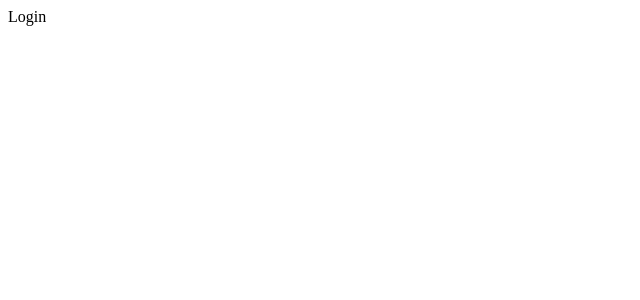
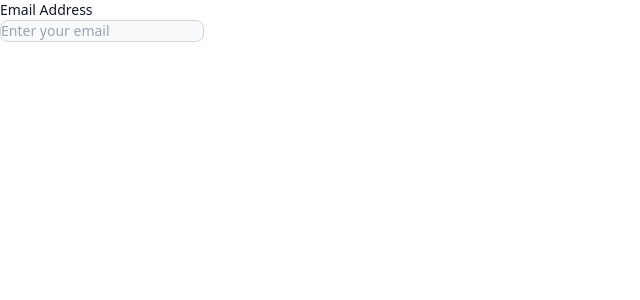
Before and after one commit to RobertSternal/Sneaker-Finder, a Next.js app in the folder SneakerFinder/Client/: page /auth/login in a window 1280 px wide. Shown: the top 300 px of the page, without its empty margins (0-640 px from the left). Built offline with nearby package versions, Linux system fonts and the light colour scheme.

Commit message:
Repair TailwindCSS

```diff
--- a/SneakerFinder/Client/src/app/layout.tsx
+++ b/SneakerFinder/Client/src/app/layout.tsx
@@ -5,8 +5,15 @@ import "./globals.css";
 const inter = Inter({ subsets: ["latin"] });
 
 export const metadata: Metadata = {
-  title: "Create Next App",
+  title: "Sneaker Finder",
   description: "Generated by create next app",
+  icons: {
+    icon:
+      {
+        url:("./favicon.ico"),
+        href:("./favicon.ico"),
+      },
+  }
 };
 
 export default function RootLayout({
--- a/SneakerFinder/Client/src/pages/index.tsx
+++ b/SneakerFinder/Client/src/app/page.tsx
@@ -1,10 +1,11 @@
 import HomeForm from "@/containers/HomeForm";
-import React from "react";
 
 export default function Home() {
   return (
     <main>
-      <HomeForm />
+      <div>
+        <HomeForm />
+      </div>
     </main>
   );
 }
--- a/SneakerFinder/Client/src/components/AuthInput.tsx
+++ b/SneakerFinder/Client/src/components/AuthInput.tsx
@@ -1,9 +1,23 @@
-import React from 'react'
+import React, { InputHTMLAttributes } from "react";
 
-type Props = {}
+interface AuthInputProps extends InputHTMLAttributes<HTMLInputElement> {
+  label: string;
+  placeholder: string;
+}
 
-export default function AuthInput({}: Props) {
+export default function AuthInput({
+  type,
+  label,
+  placeholder,
+}: AuthInputProps) {
   return (
-    <div>AuthInput</div>
-  )
+    <label className="block mb-2 text-sm font-medium text-gray-900 dark:text-gray-300">
+      {label}
+      <input
+        type={type}
+        className="bg-gray-50 border border-gray-300 text-gray-900 text-sm rounded-lg block"
+        placeholder={placeholder}
+      />
+    </label>
+  );
 }
--- a/SneakerFinder/Client/src/containers/HomeForm.tsx
+++ b/SneakerFinder/Client/src/containers/HomeForm.tsx
@@ -3,7 +3,7 @@ import React from "react";
 export default function HomeForm() {
   return (
     <main>
-      <div>Home</div>
+      <div className="text-red-700">Home</div>
     </main>
   );
 }
--- a/SneakerFinder/Client/src/containers/LoginForm.tsx
+++ b/SneakerFinder/Client/src/containers/LoginForm.tsx
@@ -1,9 +1,19 @@
 import React from "react";
+import AuthInput from "@/components/AuthInput";
 
 export default function LoginForm() {
   return (
     <main>
-      <div>Login</div>
+      <div>
+        <form className="space-y-6" action="#" method="POST">
+          <AuthInput
+            type="email"
+            label="Email Address"
+            placeholder="Enter your email"
+            required
+          />
+        </form>
+      </div>
     </main>
   );
 }
--- /dev/null
+++ b/SneakerFinder/Client/src/pages/_app.tsx
@@ -0,0 +1,8 @@
+import { AppProps } from 'next/app';
+import "@/app/globals.css";
+
+function MyApp({ Component, pageProps }: AppProps) {
+    return <Component {...pageProps} />;
+  }
+
+  export default MyApp;
```
Also changed, not shown: SneakerFinder/Client/package.json (+10 -7 lines), 1 other file (tests, documents, lock files or other folders).
